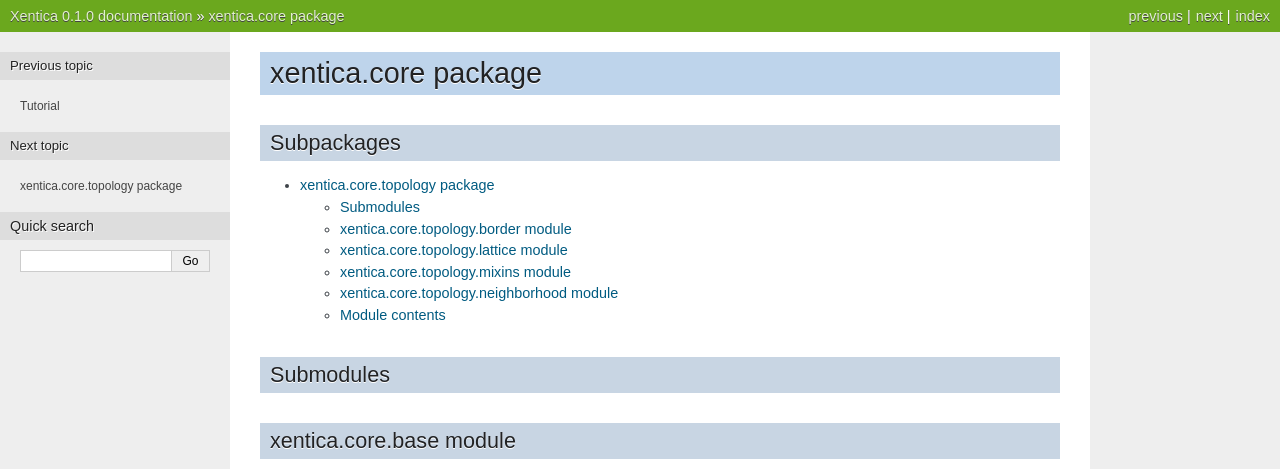
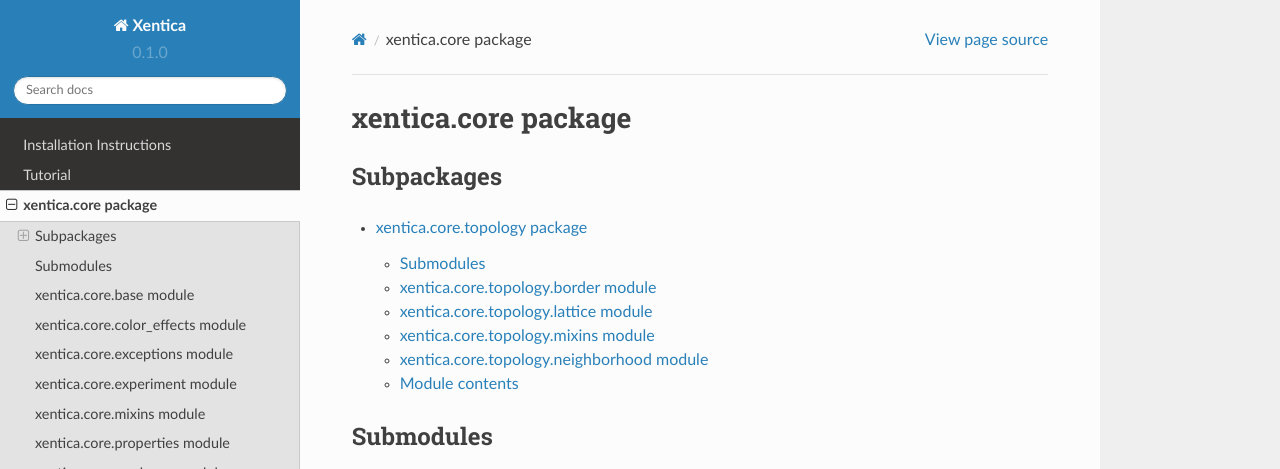
Before and after one commit to a5kin/xentica, a Sphinx documentation site: the page built from docs/api/xentica.core.rst, in a window 1280 px wide and 1400 px high, cut to the strip 0-469 px from the top of the window. Built offline with Sphinx 7.4.7 and the Read the Docs theme 2.0.0, drawn with Linux system fonts in a browser that asks for light colours; some of the changed text lies outside the part shown.

Commit message:
Change Sphinx theme to RTD (#23, #29)

```diff
--- a/docs/conf.py
+++ b/docs/conf.py
@@ -90,8 +90,9 @@ todo_include_todos = False
 # The theme to use for HTML and HTML Help pages.  See the documentation for
 # a list of builtin themes.
 #
-html_theme = 'nature'
-# html_theme = 'bootstrap'
+#html_theme = 'nature'
+html_theme = 'sphinx_rtd_theme'
+#html_theme = 'bootstrap'
 # html_theme_path = sphinx_bootstrap_theme.get_html_theme_path()
 
 # Theme options are theme-specific and customize the look and feel of a theme
```
